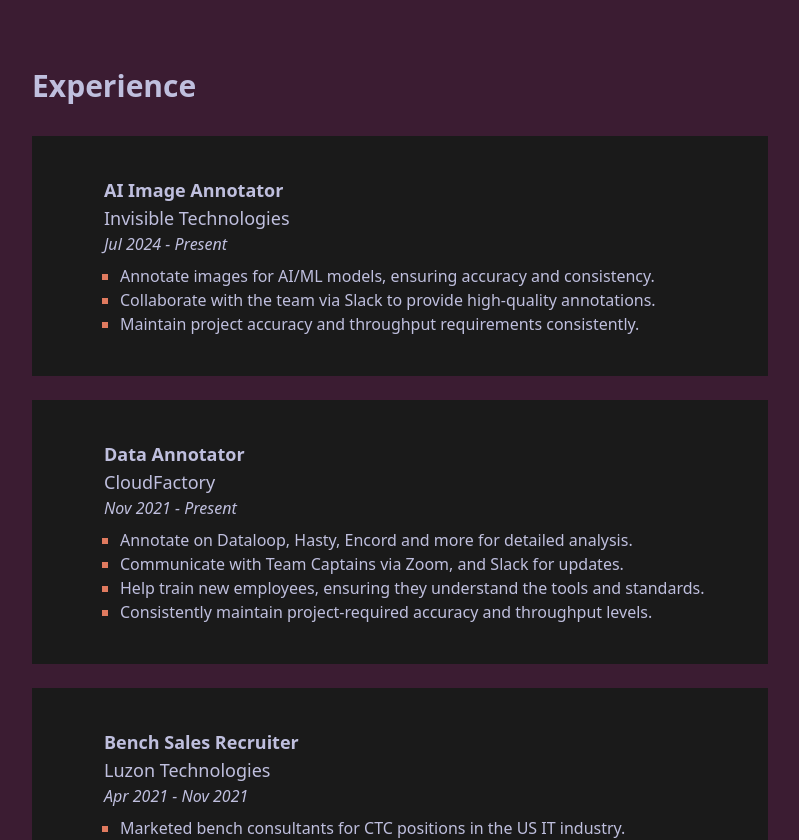
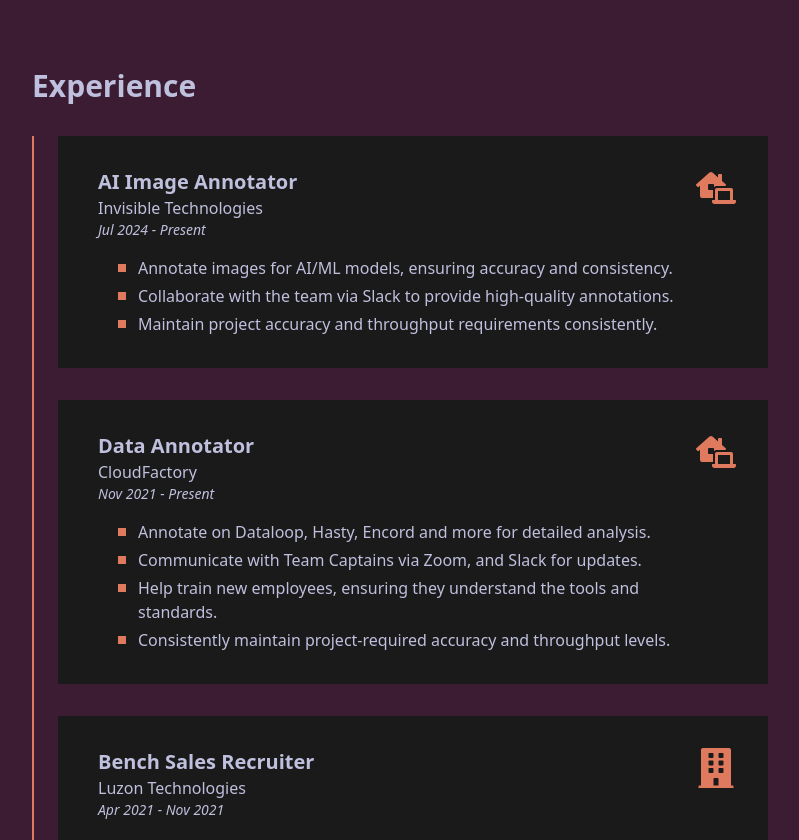
Before and after one commit to Bhabishworgrg/bhabishworgrg.github.io, a React (Vite) app: page / in a window 1280 px wide. Shown: the part 2280-3120 px from the top of the page, without its empty margins (240-1039 px from the left). Built offline with nearby package versions, Linux system fonts and the light colour scheme; no server answers.

Commit message:
Beautify experience section

```diff
--- a/src/components/Experience.jsx
+++ b/src/components/Experience.jsx
@@ -1,4 +1,5 @@
 import { motion } from 'framer-motion';
+import { FaBuilding, FaLaptopHouse } from 'react-icons/fa';
 
 function Experience() {
 	const items = [
@@ -11,6 +12,7 @@
 				'Collaborate with the team via Slack to provide high-quality annotations.',
 				'Maintain project accuracy and throughput requirements consistently.',
 			],
+			mode: 'remote',
 		},
 		{
 			position: 'Data Annotator',
@@ -18,10 +20,11 @@
 			date: 'Nov 2021 - Present',
 			description: [
 				'Annotate on Dataloop, Hasty, Encord and more for detailed analysis.',
-    			'Communicate with Team Captains via Zoom, and Slack for updates.',
-    			'Help train new employees, ensuring they understand the tools and standards.',
-    			'Consistently maintain project-required accuracy and throughput levels.',
+				'Communicate with Team Captains via Zoom, and Slack for updates.',
+				'Help train new employees, ensuring they understand the tools and standards.',
+				'Consistently maintain project-required accuracy and throughput levels.',
 			],
+			mode: 'remote',
 		},
 		{
 			position: 'Bench Sales Recruiter',
@@ -34,43 +37,46 @@
 				'Coordinated with consultants and vendors to set up interviews.',
 				'Maintained daily and weekly status reports of all activities.',
 			],
+			mode: 'onsite',
 		},
 	];
+
+	const modeIcons = {
+		onsite: <FaBuilding className='text-highlight w-10 h-10 object-contain'/>,
+		remote: <FaLaptopHouse className='text-highlight w-10 h-10 object-contain'/>,
+	}
 
 	return (
 		<>
 			<h1 id='experience'>Experience</h1>
 
 
-			<div className='grid grid-cols-1 gap-6 pt-8'>
-				{ items.map((item) => (
+			<div className='relative border-l-2 border-highlight mt-8 pl-6 space-y-8'>
+				{ items.map((item, index) => (
 					<motion.div
-						className='bg-secondary p-10'
+						className='relative bg-secondary p-8 pl-10'
 						initial={{ opacity: 0, y: 20 }}
 						animate={{ opacity: 1, y: 0 }}
-						transition={{ duration: 0.5 }}
+						transition={{ duration: 0.5, delay: index * 0.1 }}
 						key={ item.position }
 					>
-						<div className='relative left-2 md:left-4 lg:left-8 group'>
-							<p className='text-base lg:text-lg font-semibold group-hover:scale-105 transition-transform'>
-								{ item.position }
-							</p>
+						<div className='flex flex-col lg:flex-row justify-between items-start gap-4'>
+							<div className='flex-1'>
+								<div className='flex items-center gap-3'>
+									<div>
+										<h3 className='text-lg lg:text-xl font-semibold'>{ item.position }</h3>
+										<p className='text-base'>{ item.company }</p>
+										<p className='text-sm italic'>{ item.date }</p>
+									</div>
+								</div>
 
-							<p className='text-base lg:text-lg group-hover:scale-105 duration-300 transition-transform'>
-								{ item.company }
-							</p>
-
-							<p className='text-sm lg:text-base group-hover:scale-105 duration-400 transition-transform'>
-								<em>{ item.date }</em>
-							</p>
-
-							<ul className='text-sm lg:text-base lg:pl-4 pt-2 list-square marker:text-highlight group-hover:scale-105 duration-500 transition-transform'>
-								{ item.description.map((item) => (
-									<li>
-										{ item }
-									</li>
-								))}
-							</ul>
+								<ul className='mt-4 pl-5 text-sm lg:text-base space-y-1'>
+									{ item.description.map((description) => (
+										<li className='relative pl-5 before:content-[""] before:absolute before:left-0 before:top-2 before:w-2 before:h-2 before:bg-highlight before:rounded-none'>{ description }</li>
+									))}
+								</ul>
+							</div>
+							{ modeIcons[item.mode] }
 						</div>
 					</motion.div>
 				))}
```
